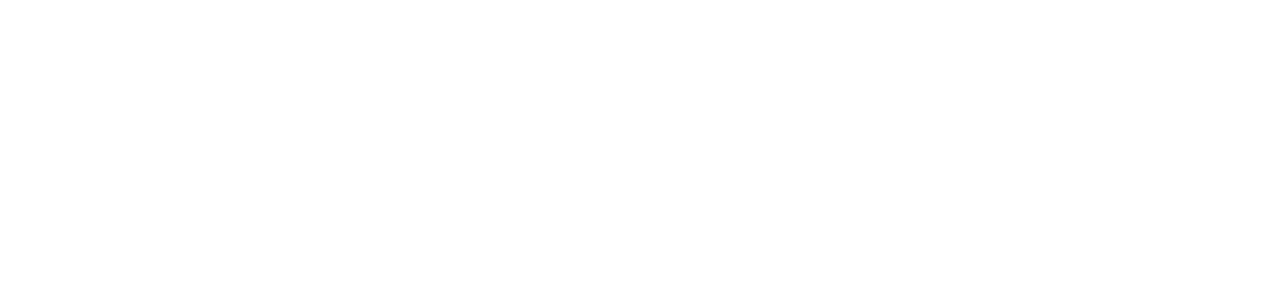
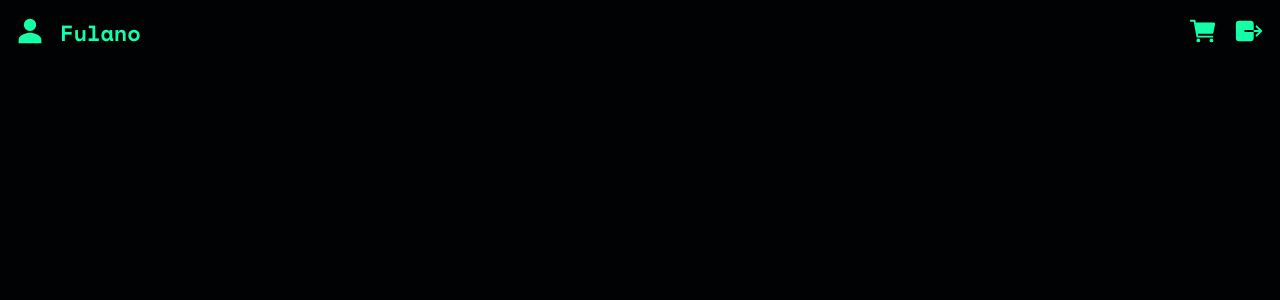
Before and after one commit to julioreisdev/atomic-geek-frontend, a React (Create React App) app: page /home in a window 1280 px wide. Before the commit this address had no page. Shown: the top 300 px of the page. Built offline with nearby package versions, Linux system fonts and the light colour scheme; a web font is replaced by a local one.

Commit message:
Topo da rota home concluido

```diff
--- a/public/index.html
+++ b/public/index.html
@@ -12,6 +12,7 @@
 <body>
   <noscript>You need to enable JavaScript to run this app.</noscript>
   <div id="root"></div>
+  <script src="https://unpkg.com/ionicons@5.4.0/dist/ionicons.js"></script>
 </body>
 
 </html>
--- a/src/components/App.js
+++ b/src/components/App.js
@@ -5,6 +5,7 @@ import "../assets/css/reset.css";
 import "../assets/css/style.css";
 import Login from "./Login/Login";
 import Cadastro from "./Cadastro/Cadastro";
+import Home from "./Home/Home";
 
 export default function App() {
   const [nome, setNome] = useState("");
@@ -33,6 +34,7 @@ export default function App() {
           <Route path="/login" element={<Login />} />
           <Route path="/" element={<Login />} />
           <Route path="/register" element={<Cadastro />} />
+          <Route path="/home" element={<Home />} />
         </Routes>
       </dadosUser.Provider>
     </BrowserRouter>
--- /dev/null
+++ b/src/components/Home/Home.js
@@ -0,0 +1,73 @@
+import styled from "styled-components";
+import logo from "../../assets/img/logo.gif";
+import { useContext } from "react";
+import dadosUser from "../Context/Context";
+import { Link } from "react-router-dom";
+
+export default function Home() {
+    //LOGIC
+    const { nome } = useContext(dadosUser);
+    //UI
+    return (
+        <Container>
+            <Top>
+                <LeftTop>
+                    <ion-icon name="person-sharp"></ion-icon>
+                    <h1>Fulano{/* {nome} */}</h1>
+                </LeftTop>
+                <RightTop>
+                    <ion-icon name="cart"></ion-icon>
+                    <ion-icon name="exit"></ion-icon>
+                </RightTop>
+            </Top>
+            <span></span>
+        </Container>
+    )
+}
+
+const Container = styled.div `
+    width: 100%;
+    min-height: 100vh;
+    background-color: #010203;
+
+    span {
+        height: 0.2rem;
+        margin-top: 1rem;
+        background-color: #14ffa7;
+    }
+`;
+
+const Top = styled.div `
+    padding-top: 1rem;
+    padding-left: 1rem;
+    padding-right: 1rem;
+    display: flex;
+    justify-content: space-between;
+    align-items: center;
+
+`;
+
+const LeftTop = styled.div `
+    display: flex;
+    ion-icon {
+        color: #14ffa7;
+        font-size: 28px;
+        margin-right: 1rem;
+    }
+
+    h1 {
+        font-family: "Space Mono", monospace;
+        font-weight: 700;
+        font-size: 22px;
+        line-height: 31px;
+        color: #14ffa7;
+    }
+`;
+
+const RightTop = styled.div `
+    ion-icon {
+        color: #14ffa7;
+        font-size: 30px;
+        margin-left: 1rem;
+    }
+`;
```
